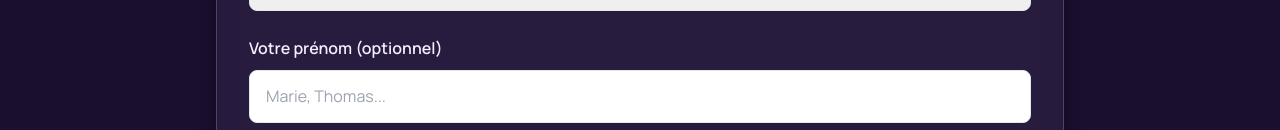
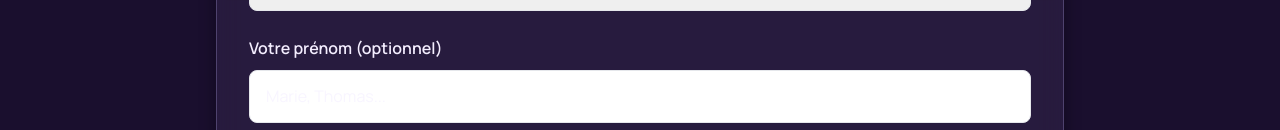
Before and after one commit to Shahil-AppDev/angeline-nj, a Next.js app: page /astrologie/horoscope-personnalise in a window 1280 px wide. Shown: the part 822-952 px from the top of the page. Built offline with nearby package versions, Linux system fonts and the light colour scheme.

Commit message:
Fix: Amélioration visibilité des placeholders dans formulaire horoscope personnalisé

```diff
--- a/app/astrologie/horoscope-personnalise/page.tsx
+++ b/app/astrologie/horoscope-personnalise/page.tsx
@@ -152,7 +152,7 @@ export default function HoroscopePersonnalisePage() {
                     value={formData.name}
                     onChange={(e) => setFormData({...formData, name: e.target.value})}
                     placeholder="Marie, Thomas..."
-                    className="w-full px-4 py-3 bg-surface border border-border rounded-lg text-text focus:border-primary focus:outline-none"
+                    className="w-full px-4 py-3 bg-surface border border-border rounded-lg text-text placeholder:text-text-2/60 focus:border-primary focus:outline-none"
                   />
                 </div>
 
```
